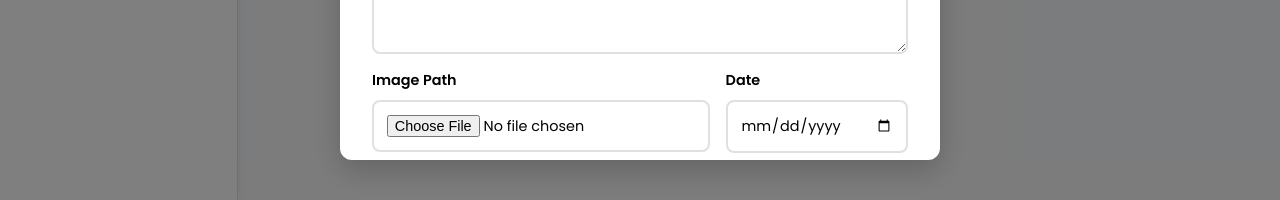
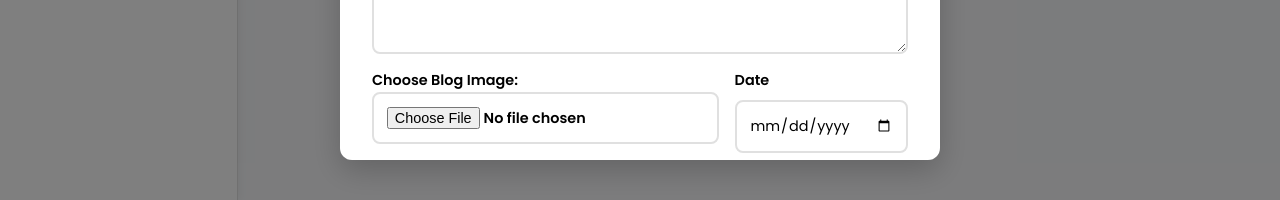
Before and after one commit to NikolozKereselidze/Surrogacy, a React (Vite) app in the folder frontend/: page /admin/blog in a window 1280 px wide. Both pictures are taken after a click on the button "Add New Post". Shown: the part 600-800 px from the top of the page. Built offline with nearby package versions, Linux system fonts and the light colour scheme; no server answers.

Commit message:
feat(admin/blog): integrate image compression for blog post uploads
- Replace file input with ImageCompressor component for better image handling
- Update handleImageChange to accept compressed image files
- Enhance user experience by allowing image quality adjustments before upload

```diff
--- /dev/null
+++ b/frontend/src/components/ImageCompressor.tsx
@@ -0,0 +1,99 @@
+import React, { useRef, useState } from "react";
+
+interface ImageCompressorProps {
+  onCompressed: (file: File) => void;
+  maxWidth?: number;
+  maxHeight?: number;
+  quality?: number;
+  label?: string;
+}
+
+const ImageCompressor: React.FC<ImageCompressorProps> = ({
+  onCompressed,
+  maxWidth = 800,
+  maxHeight = 800,
+  quality = 0.7,
+  label = "Upload Image",
+}) => {
+  const inputRef = useRef<HTMLInputElement>(null);
+  const [preview, setPreview] = useState<string | null>(null);
+
+  const handleImage = (file: File) => {
+    const reader = new FileReader();
+    reader.readAsDataURL(file);
+
+    reader.onload = (event) => {
+      const img = new Image();
+      img.src = event.target?.result as string;
+
+      img.onload = () => {
+        const canvas = document.createElement("canvas");
+
+        let { width, height } = img;
+        const aspectRatio = width / height;
+
+        if (width > maxWidth) {
+          width = maxWidth;
+          height = width / aspectRatio;
+        }
+
+        if (height > maxHeight) {
+          height = maxHeight;
+          width = height * aspectRatio;
+        }
+
+        canvas.width = width;
+        canvas.height = height;
+
+        const ctx = canvas.getContext("2d");
+        if (!ctx) return;
+
+        ctx.drawImage(img, 0, 0, width, height);
+        canvas.toBlob(
+          (blob) => {
+            if (!blob) return;
+            const compressedFile = new File([blob], file.name, {
+              type: blob.type,
+            });
+            setPreview(URL.createObjectURL(blob));
+            onCompressed(compressedFile);
+          },
+          "image/webp",
+          quality
+        );
+      };
+    };
+  };
+
+  const handleChange = (e: React.ChangeEvent<HTMLInputElement>) => {
+    const file = e.target.files?.[0];
+    if (file) handleImage(file);
+  };
+
+  return (
+    <>
+      <label>
+        {label}:{" "}
+        <input
+          ref={inputRef}
+          type="file"
+          accept="image/*"
+          onChange={handleChange}
+        />
+      </label>
+      {preview && (
+        <div style={{ marginTop: "10px" }}>
+          <strong>Compressed Preview:</strong>
+          <br />
+          <img
+            src={preview}
+            alt="Compressed"
+            style={{ maxWidth: "100%", maxHeight: "200px" }}
+          />
+        </div>
+      )}
+    </>
+  );
+};
+
+export default ImageCompressor;
--- a/frontend/src/pages/Admin/BlogManagement.tsx
+++ b/frontend/src/pages/Admin/BlogManagement.tsx
@@ -1,6 +1,7 @@
 import { useState, useEffect } from "react";
 import styles from "../../styles/AdminDashboard.module.css";
 import { FaPlus, FaEdit, FaTrash } from "react-icons/fa";
+import ImageCompressor from "../../components/ImageCompressor";
 
 interface BlogPost {
   id: string;
@@ -47,8 +48,7 @@ const BlogManagement = () => {
     }
   };
 
-  const handleImageChange = async (e: React.ChangeEvent<HTMLInputElement>) => {
-    const file = e.target.files?.[0] ?? null;
+  const handleImageChange = (file: File) => {
     setSelectedFile(file);
   };
 
@@ -251,12 +251,12 @@ const BlogManagement = () => {
 
               <div className={styles.formRow}>
                 <div className={styles.formGroup}>
-                  <label>Image Path</label>
-                  <input
-                    type="file"
-                    accept="image/*"
-                    onChange={handleImageChange}
-                    required
+                  <ImageCompressor
+                    label="Choose Blog Image"
+                    maxWidth={1200}
+                    maxHeight={800}
+                    quality={0.75}
+                    onCompressed={handleImageChange} // this will setSelectedFile for you
                   />
                 </div>
                 <div className={styles.formGroup}>
```
